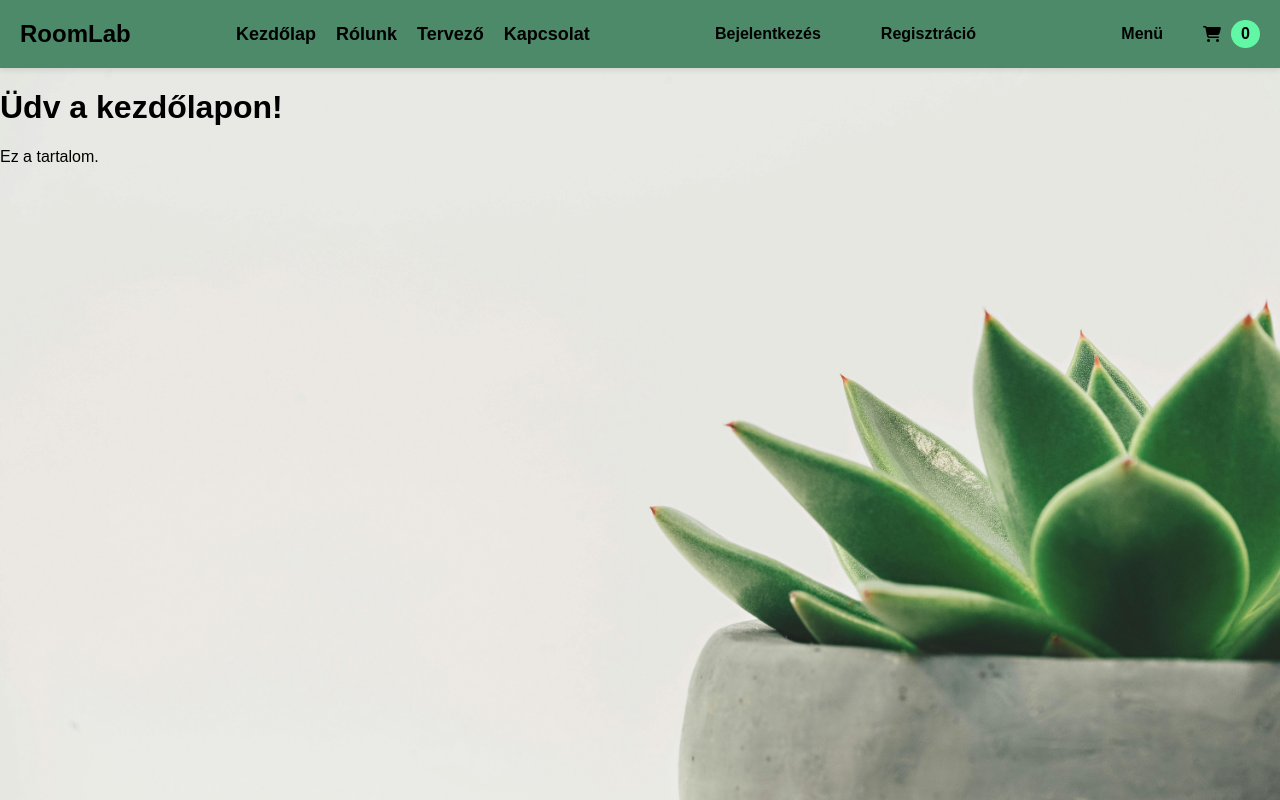
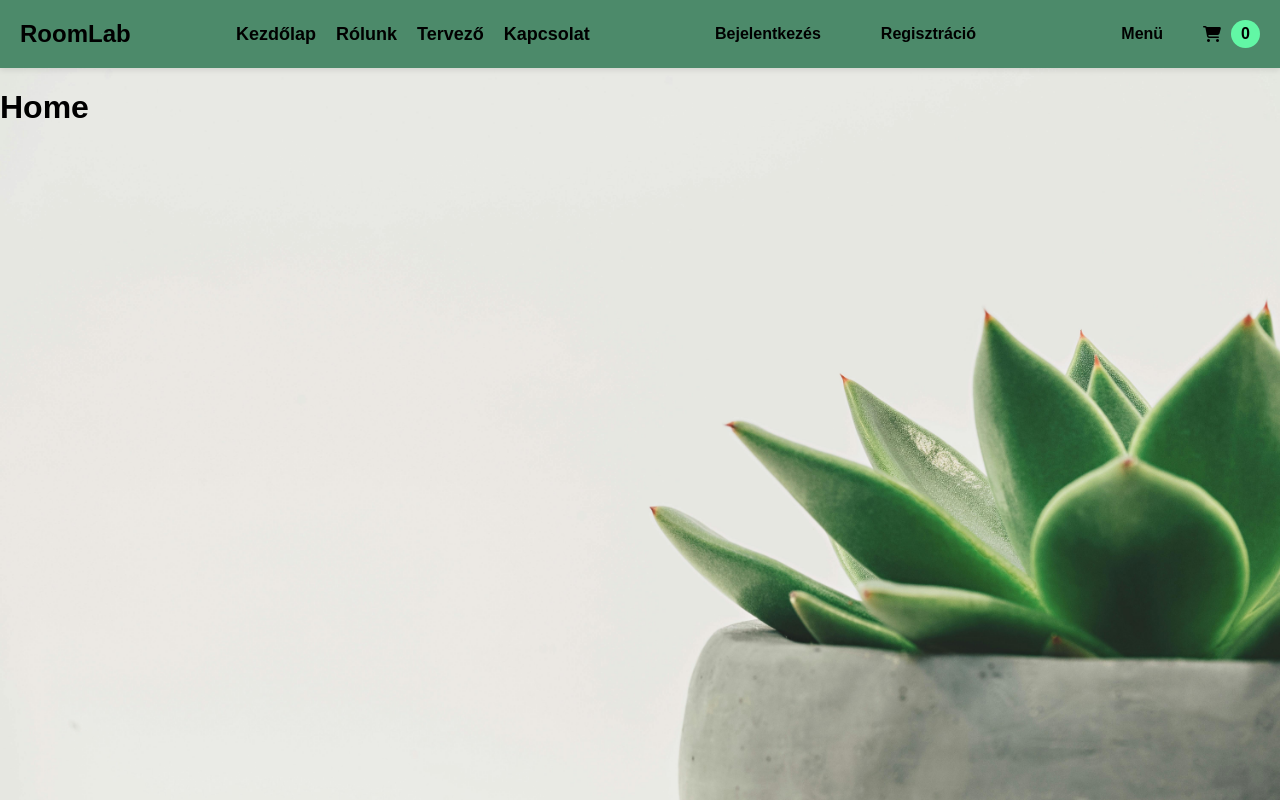
Before and after one commit to LiptakReka/Lakberendezes2024, a React (Create React App) app: page /home in a window 1280 px wide. Built offline with nearby package versions, Linux system fonts and the light colour scheme.

Commit message:
kicsinyítés nagyításpart2

```diff
--- a/src/Pages2/Home.js
+++ b/src/Pages2/Home.js
@@ -1,11 +1,9 @@
 import React from 'react'
 
-const  Home= () => {
+export default function Home() {
   return (
     <div>
-      <h1> Üdv a kezdőlapon!</h1>
-      <p>Ez a tartalom.</p>
+      <h1>Home</h1>
     </div>
-  );
-};
-export default Home;
+  )
+}
```
Also changed, not shown: src/Pages2/Home.css (added), src/Pages2/pexels-asphotograpy-101808.jpg (added), 1 other file (tests, documents, lock files or other folders).
